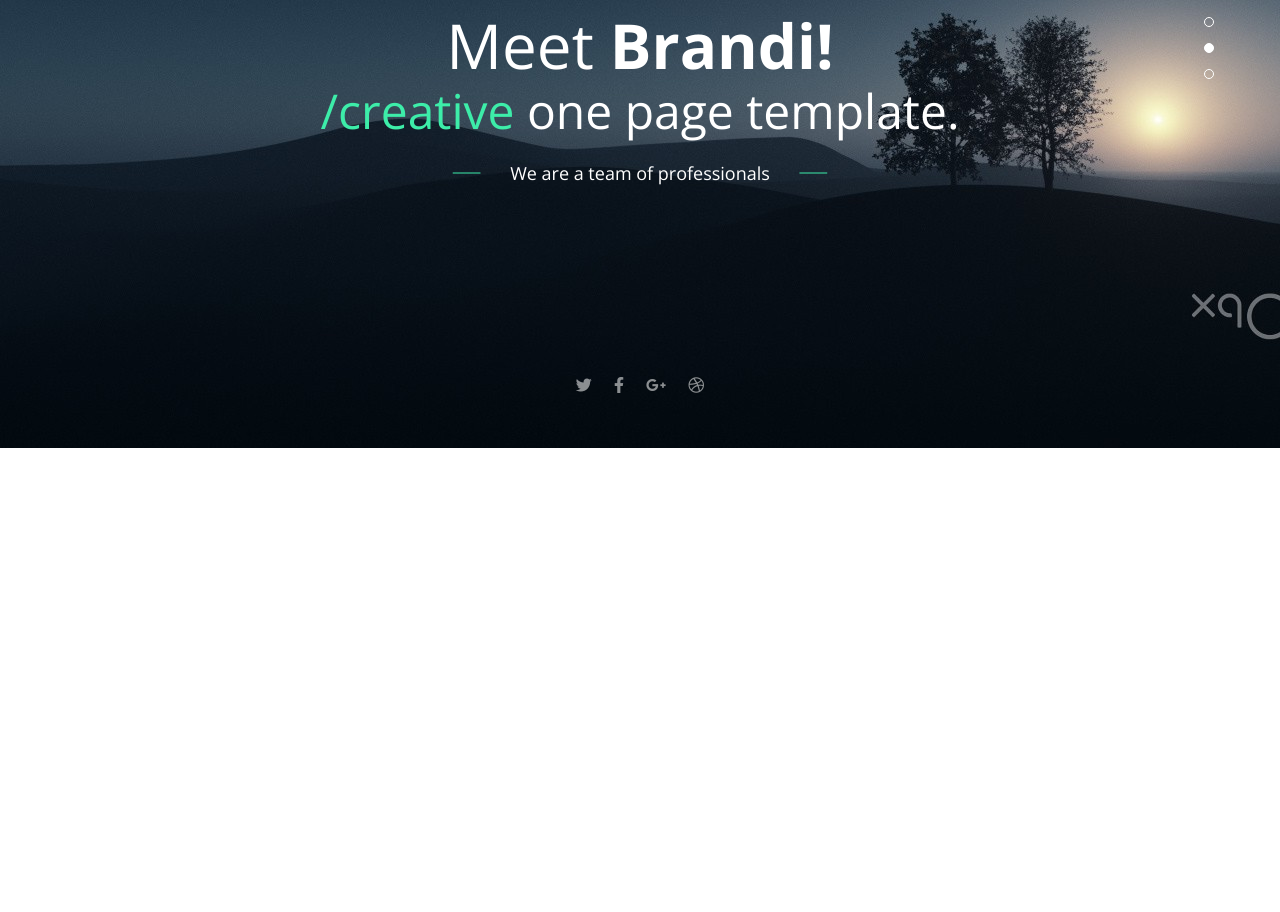
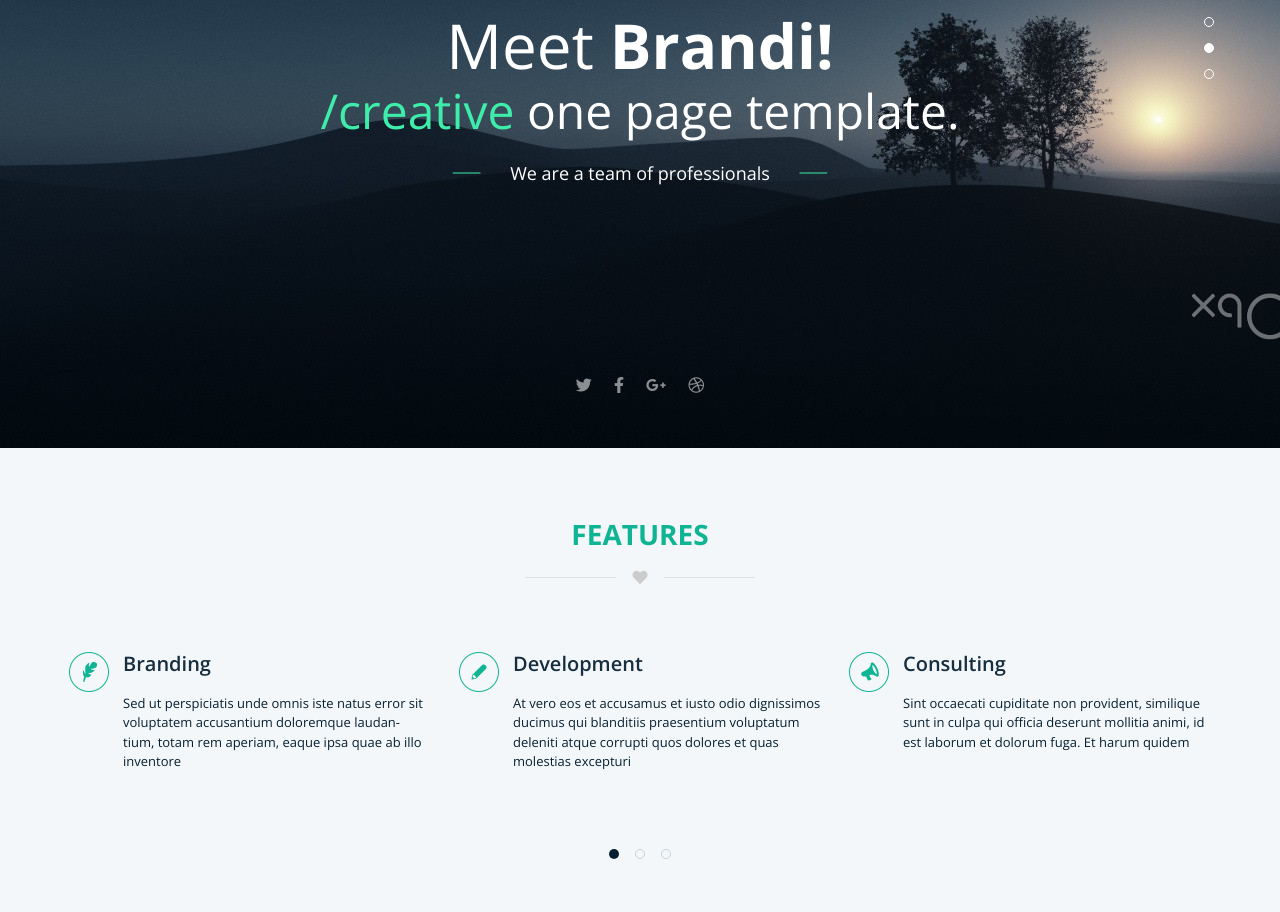
Before and after one commit to GaryHuu/Landing-Page, a website built with webpack: page app/index.html in a window 1280 px wide. Shown: the part 352-1264 px from the top of the page. Before the commit the page ends 800 px from the top, so only its background shows below. Built offline with nearby package versions, Linux system fonts and the light colour scheme; files whose address does not match are found by name.

Commit message:
feat(source): add section features

```diff
--- a/app/index.html
+++ b/app/index.html
@@ -126,6 +126,152 @@
         </div>
       </section>
       <!-- End Section Banner Slider  -->
+      <!-- Section Features -->
+      <section class="features">
+        <div class="common-section">
+          <div class="container">
+            <h2>features</h2>
+            <ul class="features__content" id="slider-features">
+              <li class="features__item">
+                <img
+                  class="features__item-img"
+                  src="./assets/img/icon-branding.png"
+                  alt=""
+                />
+                <div class="features__item-content">
+                  <h4>Branding</h4>
+                  <p>
+                    Sed ut perspiciatis unde omnis iste natus error sit
+                    voluptatem accusantium doloremque laudan-tium, totam rem
+                    aperiam, eaque ipsa quae ab illo inventore
+                  </p>
+                </div>
+              </li>
+              <li class="features__item">
+                <img
+                  class="features__item-img"
+                  src="./assets/img/icon-dev.png"
+                  alt=""
+                />
+                <div class="features__item-content">
+                  <h4>Development</h4>
+                  <p>
+                    At vero eos et accusamus et iusto odio dignissimos ducimus
+                    qui blanditiis praesentium voluptatum deleniti atque
+                    corrupti quos dolores et quas molestias excepturi
+                  </p>
+                </div>
+              </li>
+              <li class="features__item">
+                <img
+                  class="features__item-img"
+                  src="./assets/img/icon-consulting.png"
+                  alt=""
+                />
+                <div class="features__item-content">
+                  <h4>Consulting</h4>
+                  <p>
+                    Sint occaecati cupiditate non provident, similique sunt in
+                    culpa qui officia deserunt mollitia animi, id est laborum et
+                    dolorum fuga. Et harum quidem
+                  </p>
+                </div>
+              </li>
+              <li class="features__item">
+                <img
+                  class="features__item-img"
+                  src="./assets/img/icon-branding.png"
+                  alt=""
+                />
+                <div class="features__item-content">
+                  <h4>Branding</h4>
+                  <p>
+                    Sed ut perspiciatis unde omnis iste natus error sit
+                    voluptatem accusantium doloremque laudan-tium, totam rem
+                    aperiam, eaque ipsa quae ab illo inventore
+                  </p>
+                </div>
+              </li>
+              <li class="features__item">
+                <img
+                  class="features__item-img"
+                  src="./assets/img/icon-dev.png"
+                  alt=""
+                />
+                <div class="features__item-content">
+                  <h4>Development</h4>
+                  <p>
+                    At vero eos et accusamus et iusto odio dignissimos ducimus
+                    qui blanditiis praesentium voluptatum deleniti atque
+                    corrupti quos dolores et quas molestias excepturi
+                  </p>
+                </div>
+              </li>
+              <li class="features__item">
+                <img
+                  class="features__item-img"
+                  src="./assets/img/icon-consulting.png"
+                  alt=""
+                />
+                <div class="features__item-content">
+                  <h4>Consulting</h4>
+                  <p>
+                    Sint occaecati cupiditate non provident, similique sunt in
+                    culpa qui officia deserunt mollitia animi, id est laborum et
+                    dolorum fuga. Et harum quidem
+                  </p>
+                </div>
+              </li>
+              <li class="features__item">
+                <img
+                  class="features__item-img"
+                  src="./assets/img/icon-branding.png"
+                  alt=""
+                />
+                <div class="features__item-content">
+                  <h4>Branding</h4>
+                  <p>
+                    Sed ut perspiciatis unde omnis iste natus error sit
+                    voluptatem accusantium doloremque laudan-tium, totam rem
+                    aperiam, eaque ipsa quae ab illo inventore
+                  </p>
+                </div>
+              </li>
+              <li class="features__item">
+                <img
+                  class="features__item-img"
+                  src="./assets/img/icon-dev.png"
+                  alt=""
+                />
+                <div class="features__item-content">
+                  <h4>Development</h4>
+                  <p>
+                    At vero eos et accusamus et iusto odio dignissimos ducimus
+                    qui blanditiis praesentium voluptatum deleniti atque
+                    corrupti quos dolores et quas molestias excepturi
+                  </p>
+                </div>
+              </li>
+              <li class="features__item">
+                <img
+                  class="features__item-img"
+                  src="./assets/img/icon-consulting.png"
+                  alt=""
+                />
+                <div class="features__item-content">
+                  <h4>Consulting</h4>
+                  <p>
+                    Sint occaecati cupiditate non provident, similique sunt in
+                    culpa qui officia deserunt mollitia animi, id est laborum et
+                    dolorum fuga. Et harum quidem
+                  </p>
+                </div>
+              </li>
+            </ul>
+          </div>
+        </div>
+      </section>
+      <!-- End Section Features -->
     </main>
     <!-- End Main content -->
 
```
